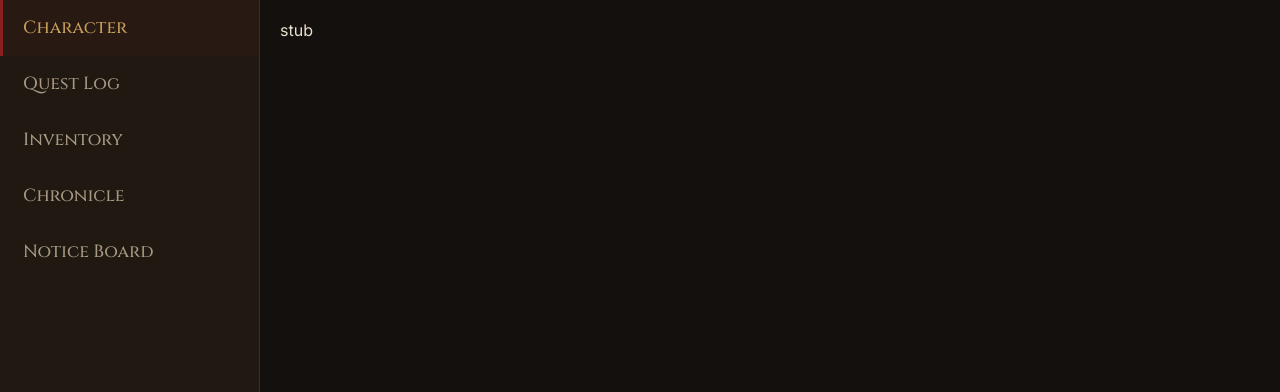
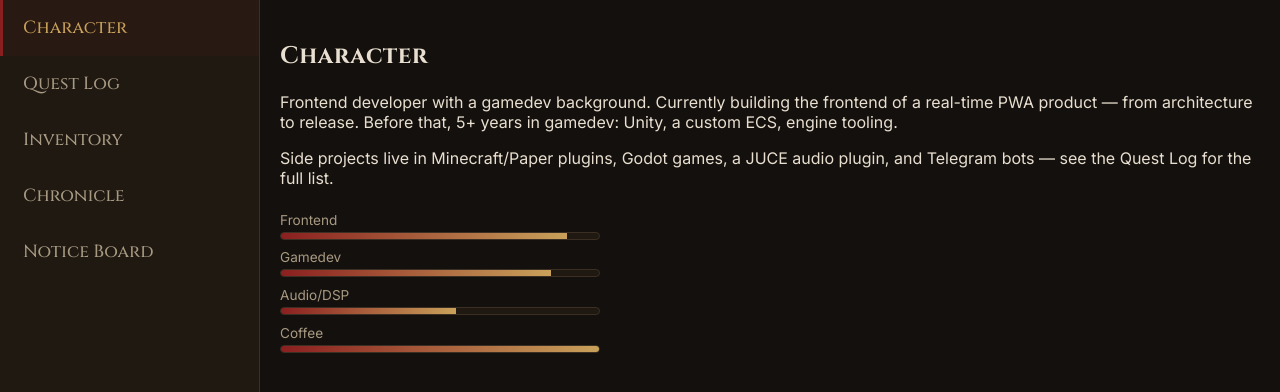
Before and after one commit to kakachaDev/kakacha-space, a Vue app: page / in a window 1280 px wide. Shown: the top 392 px of the page. Built offline with nearby package versions, Linux system fonts and the light colour scheme; the HTML template or start-up script is replaced by a standard one.

Commit message:
Add About page with stat bars

```diff
--- /dev/null
+++ b/src/components/StatBar.vue
@@ -0,0 +1,44 @@
+<script setup lang="ts">
+import { computed } from 'vue'
+
+defineOptions({ name: 'StatBar' })
+
+const props = defineProps<{ label: string; value: number }>()
+
+const clamped = computed(() => Math.min(100, Math.max(0, props.value)))
+</script>
+
+<template>
+  <div class="stat-bar">
+    <span class="stat-bar__label">{{ label }}</span>
+    <div class="stat-bar__track">
+      <div class="stat-bar__fill" :style="{ width: `${clamped}%` }" />
+    </div>
+  </div>
+</template>
+
+<style scoped>
+.stat-bar {
+  margin-bottom: 0.6rem;
+}
+
+.stat-bar__label {
+  display: block;
+  font-size: 0.85rem;
+  color: var(--text-dim);
+  margin-bottom: 0.25rem;
+}
+
+.stat-bar__track {
+  height: 8px;
+  background: var(--panel);
+  border: 1px solid var(--panel-border);
+  border-radius: 4px;
+  overflow: hidden;
+}
+
+.stat-bar__fill {
+  height: 100%;
+  background: linear-gradient(90deg, var(--accent-red), var(--accent-gold));
+}
+</style>
--- a/src/views/AboutView.vue
+++ b/src/views/AboutView.vue
@@ -1,3 +1,31 @@
+<script setup lang="ts">
+import StatBar from '../components/StatBar.vue'
+</script>
+
 <template>
-  <div>stub</div>
+  <section>
+    <h2 class="display">Character</h2>
+    <p>
+      Frontend developer with a gamedev background. Currently building the frontend of a
+      real-time PWA product — from architecture to release. Before that, 5+ years in gamedev:
+      Unity, a custom ECS, engine tooling.
+    </p>
+    <p>
+      Side projects live in Minecraft/Paper plugins, Godot games, a JUCE audio plugin, and
+      Telegram bots — see the Quest Log for the full list.
+    </p>
+    <div class="stats">
+      <StatBar label="Frontend" :value="90" />
+      <StatBar label="Gamedev" :value="85" />
+      <StatBar label="Audio/DSP" :value="55" />
+      <StatBar label="Coffee" :value="100" />
+    </div>
+  </section>
 </template>
+
+<style scoped>
+.stats {
+  margin-top: 1.5rem;
+  max-width: 320px;
+}
+</style>
```
Also changed, not shown: 1 other file (tests, documents, lock files or other folders).
